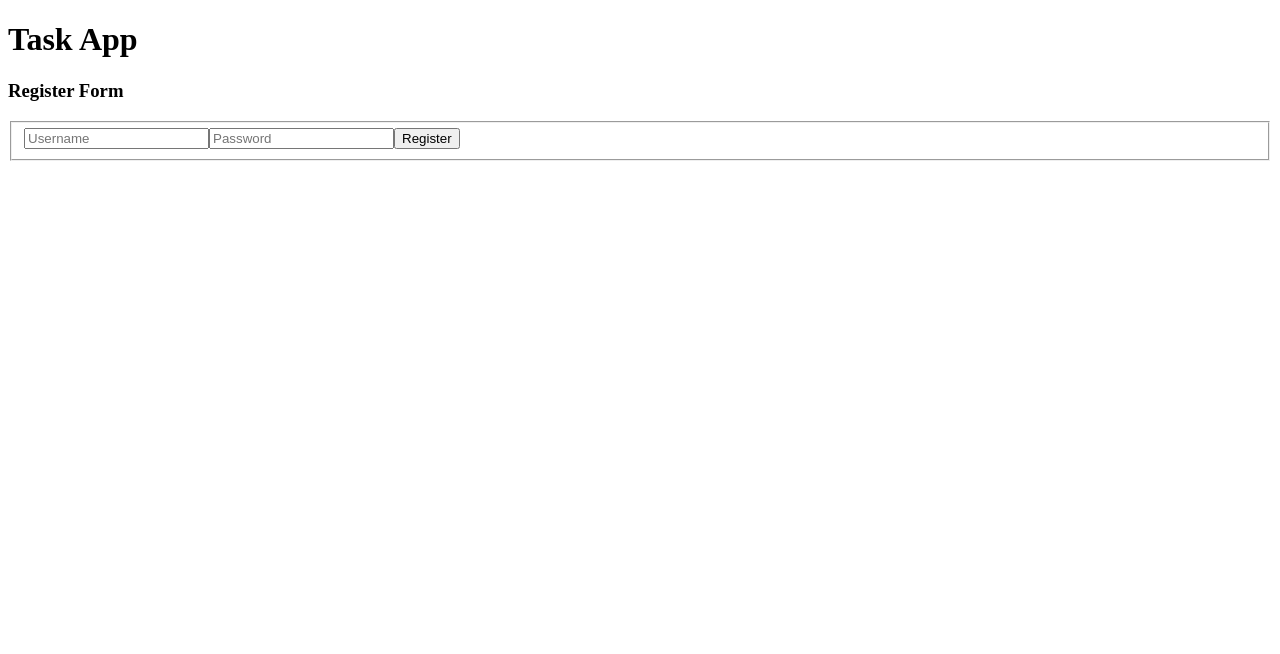
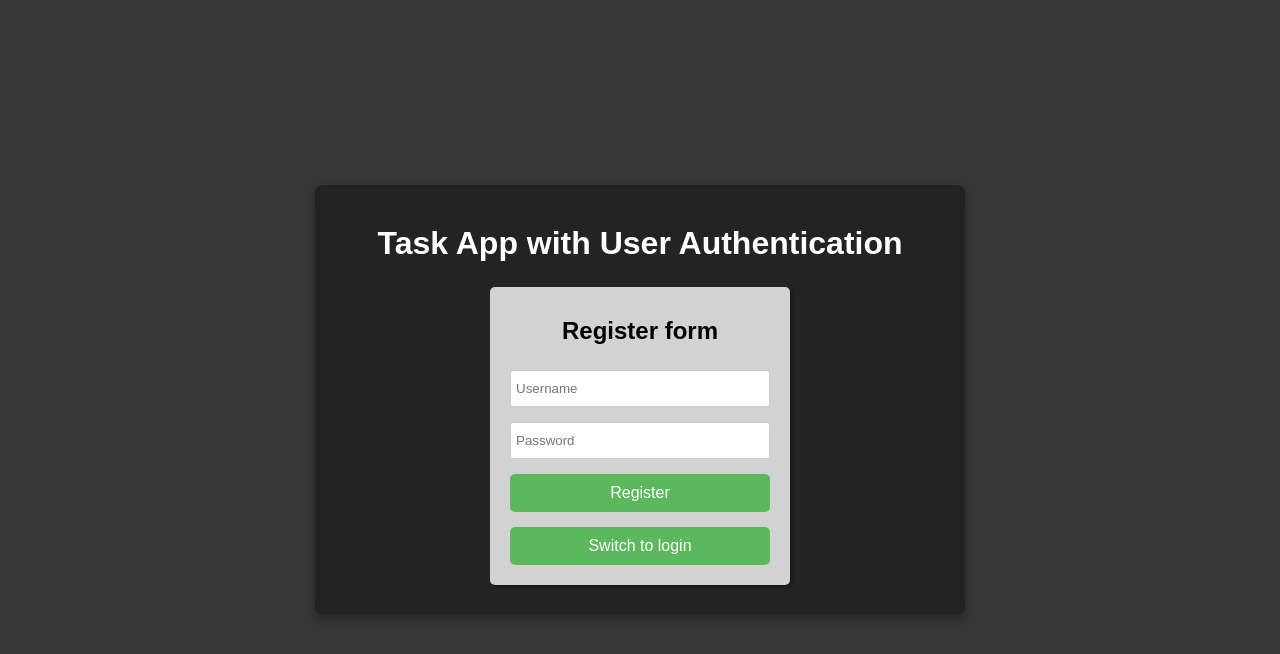
Before and after one commit to MiroslavMagerov/task-app, a React (Vite) app in the folder frontend/: page / in a window 1280 px wide. Shown: the top 654 px of the page. Built offline with nearby package versions, Linux system fonts and the light colour scheme.

Commit message:
Login/Register page updated, styles added, front and back communication established

```diff
--- a/frontend/src/TaskApp.jsx
+++ b/frontend/src/TaskApp.jsx
@@ -2,9 +2,9 @@ import { Login } from './components/Login';
 
 export const TaskApp = () => {
   return (
-    <div className='root'>
-      <h1>Task App</h1>
+    <>
+      <h1>Task App with User Authentication</h1>
       <Login></Login>
-    </div>
+    </>
   );
 };
--- a/frontend/src/components/Login.jsx
+++ b/frontend/src/components/Login.jsx
@@ -1,48 +1,57 @@
 import { useState } from 'react';
+import '../styles/login.css';
 
 export const Login = () => {
   const [username, setUsername] = useState('');
   const [password, setPassword] = useState('');
+  const [isLogged, setIsLogged] = useState(false);
 
-  const BACKEND_API = 'https://tasks-app-066e11260d66.herokuapp.com/users';
+  const BACKEND_API = 'https://task-app-3ois.onrender.com/users';
 
   const handleSubmitForm = async (e) => {
     e.preventDefault();
+    const endpoint = isLogged ? 'login' : 'register';
 
     try {
-      const resp = await fetch(`${BACKEND_API}/register`, {
+      const resp = await fetch(`${BACKEND_API}/${endpoint}`, {
         method: 'POST',
         headers: { 'Content-Type': 'application/json' },
         body: JSON.stringify({ username, password }),
       });
 
       const data = await resp.json();
+      if (resp.ok) {
         localStorage.setItem('token', data.token);
+        // Manejar la redirección o el éxito aquí
+      } else {
+        console.error(data.message || 'Error');
+      }
     } catch (error) {
       console.error(error);
     }
   };
 
   return (
-    <div className='login-div'>
-      <h3>Register Form</h3>
+    <main>
       <form onSubmit={handleSubmitForm}>
-        <fieldset>
+        <h2>{isLogged ? 'Login form' : 'Register form'}</h2>
         <input
           type='text'
           value={username}
           onChange={(e) => setUsername(e.target.value)}
           placeholder='Username'
-          ></input>
+        />
         <input
           type='password'
           value={password}
           onChange={(e) => setPassword(e.target.value)}
           placeholder='Password'
-          ></input>
-          <button type='submit'>Register</button>
-        </fieldset>
+        />
+        <button type='submit'>{isLogged ? 'Login' : 'Register'}</button>
+        <button type='button' onClick={() => setIsLogged(!isLogged)}>
+          {isLogged ? 'Switch to register' : 'Switch to login'}
+        </button>
       </form>
-    </div>
+    </main>
   );
 };
--- a/frontend/src/main.jsx
+++ b/frontend/src/main.jsx
@@ -1,6 +1,7 @@
 import { StrictMode } from 'react';
 import { createRoot } from 'react-dom/client';
 import { TaskApp } from './TaskApp';
+import './styles/main.css';
 
 createRoot(document.getElementById('root')).render(
   <StrictMode>
--- /dev/null
+++ b/frontend/src/styles/login.css
@@ -0,0 +1,57 @@
+form {
+  background: #d2d2d2;
+  padding: 20px;
+  border-radius: 5px;
+  box-shadow: 3px 3px 3px rgba(0, 0, 0, 0.25);
+  margin-bottom: 20px;
+  display: flex;
+  flex-direction: column;
+  justify-content: center;
+  align-items: center;
+  gap: 15px;
+  width: 100%;
+  max-width: 300px;
+  margin: 0 auto;
+  margin-top: 15px;
+}
+
+input[type='text'],
+input[type='password'] {
+  width: 100%;
+  padding: 10px 5px;
+  border: 1px solid #ccc;
+  border-radius: 3px;
+  box-sizing: border-box;
+  background-color: #ffffff;
+}
+
+button {
+  background-color: #5cb85c;
+  color: white;
+  padding: 10px 15px;
+  border: none;
+  border-radius: 5px;
+  cursor: pointer;
+  font-size: 16px;
+  width: 100%;
+  min-width: fit-content;
+  transition: transform 0.25s ease, background-color 0.4s ease;
+}
+
+button:hover {
+  background-color: #419a41;
+  transform: scale(1.035);
+}
+
+h2 {
+  margin: 0;
+  padding: 5px;
+  color: black;
+  font-weight: bold;
+}
+
+.error {
+  color: red;
+  margin: 10px 0;
+  text-align: center; /* Centrado del mensaje de error */
+}
--- /dev/null
+++ b/frontend/src/styles/main.css
@@ -0,0 +1,48 @@
+* {
+  box-sizing: border-box;
+  margin: 0;
+  padding: 0;
+}
+
+body {
+  font-family: Arial, sans-serif;
+  background-color: hsl(0, 0%, 21%);
+  color: #ffffff;
+  display: flex;
+  justify-content: center;
+  align-items: center;
+  height: 100dvh;
+}
+
+h1 {
+  margin: 5px;
+  padding: 5px;
+  text-align: center;
+}
+
+h1,
+h2,
+h3,
+h4,
+h5,
+h6 {
+  margin: 5px;
+  padding: 5px;
+  text-align: center;
+}
+
+#root {
+  width: 80%;
+  max-width: 650px;
+  padding: 30px;
+  background-color: hsl(0, 1%, 14%);
+  border-radius: 8px;
+  box-shadow: 0 4px 10px rgba(0, 0, 0, 0.3);
+  display: flex;
+  flex-direction: column;
+  align-items: center;
+}
+
+main {
+  width: 100%;
+}
```
Lines whose indentation alone changed are shown as unchanged.
